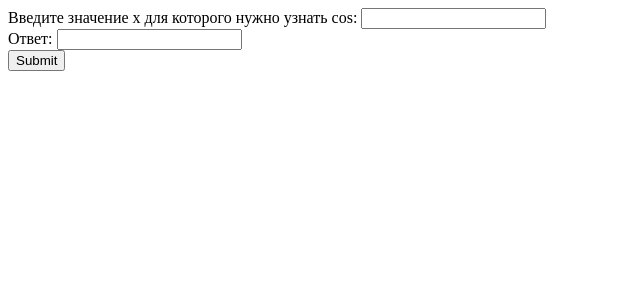
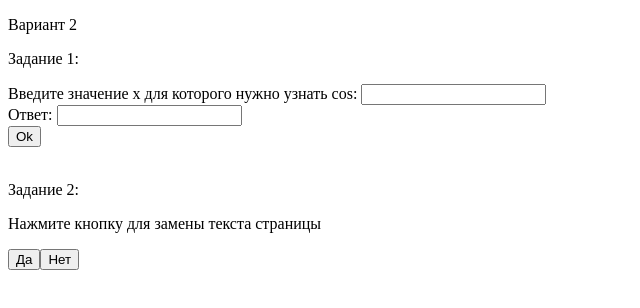
Before and after one commit to AdmiralSlowpoke/Lab1, a plain HTML site: page index.html in a window 1280 px wide. Shown: the whole page, without its empty margins (0-640 px from the left). Drawn offline with Linux system fonts and the light colour scheme.

Commit message:
Update index.html

```diff
--- a/index.html
+++ b/index.html
@@ -1,7 +1,7 @@
 <!DOCTYPE html>
 <html>
 	<head>
-		<title>123</title>
+		<title>Золотухин Максим ЕТ-313</title>
 	</head>
 	<body>
 			<script>
@@ -10,6 +10,8 @@
 					document.getElementById("findcose").value=Math.cos(a);
 					}
 				</script>
+		<p>Вариант 2</p>
+		<p>Задание 1:</p>
 		<form>
 			<label for="numbers">Введите значение x для которого нужно узнать cos:</label>
 			<input type="text" name="numbers" id="numbers">
@@ -17,8 +19,31 @@
 			<label for="findcos">Ответ:</label>
 			<input type="text" name="findcose" id="findcose">
 			<br>
-			<input type="button" onclick="getcos()" id="btn" value="Submit">
+			<input type="button" onclick="getcos()" id="btn" value="Ok">
 		</form>
+		<br>
+		<p>Задание 2:</p>
+		<script>
 
+			let paragraph=document.createElement("p");
+			paragraph.textContent="Нажмите кнопку для замены текста страницы";
+			let btn2=document.createElement("button");
+			let text2=document.createTextNode("Да");
+			let btn3=document.createElement("button");
+			let text3=document.createTextNode("Нет");
+			btn2.onclick=function(){
+				let a=5;
+				let b=6;
+				paragraph.textContent=a+b;
+				document.body.append(paragraph);
+				document.body.append(btn2);
+				document.body.append(btn3);
+			};
+			btn2.appendChild(text2);
+			btn3.appendChild(text3);
+			document.body.append(paragraph);
+			document.body.append(btn2);
+			document.body.append(btn3);
+		</script>
 	</body>
 </html>
```
